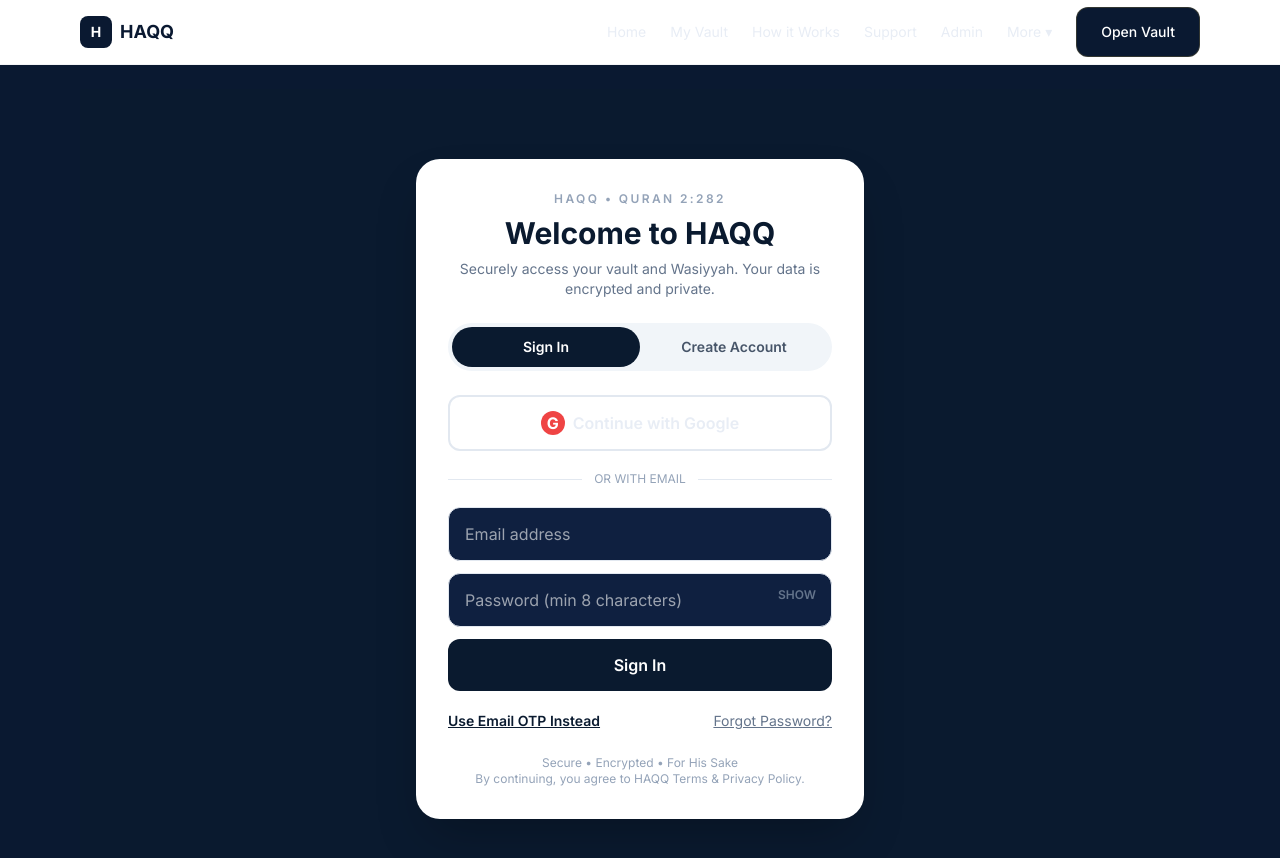
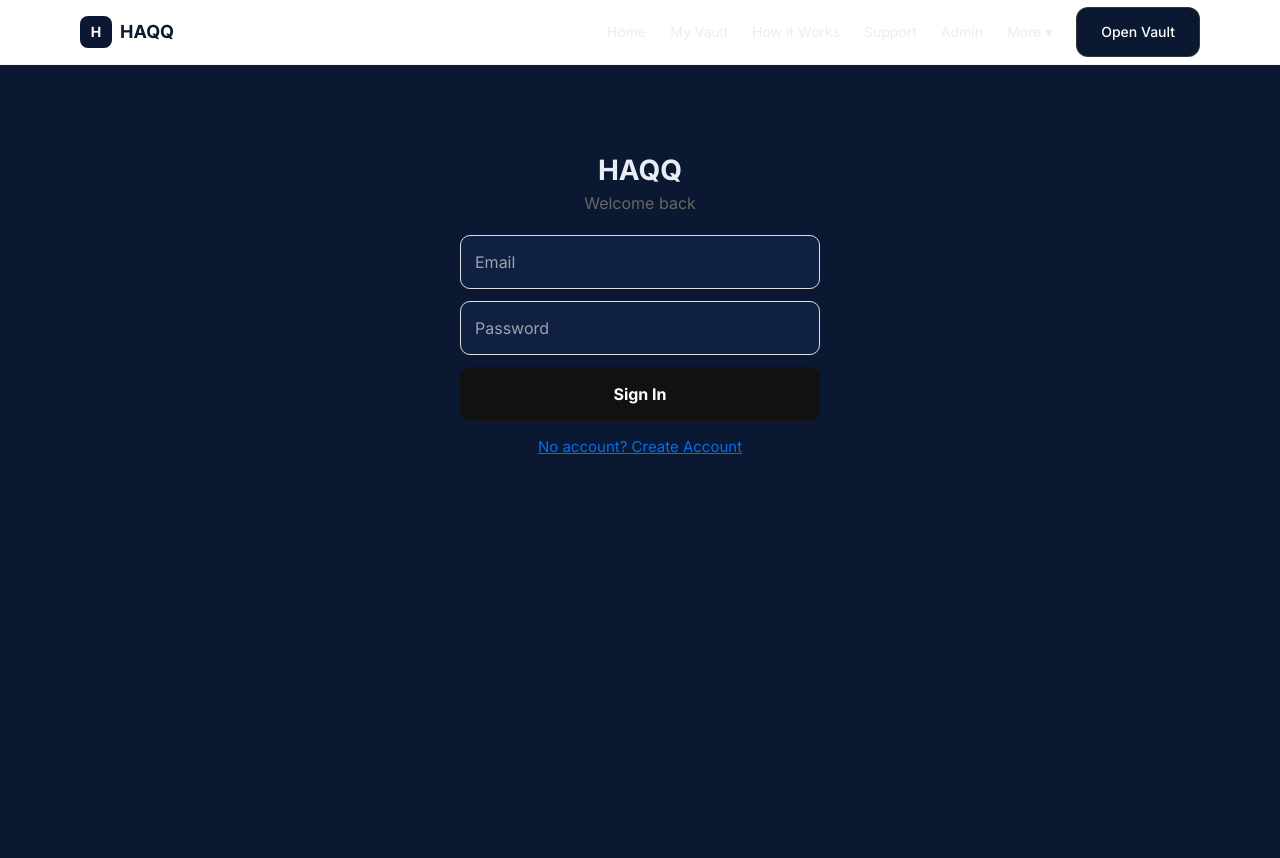
Before and after one commit to Habeebullahi7/Haqq-Vault, a Next.js app: page /login in a window 1280 px wide. Shown: the top 858 px of the page. After the commit the page ends 800 px from the top, so only its background shows below. Built offline with nearby package versions, Linux system fonts and the light colour scheme.

Commit message:
Refactor login page to simplify authentication flow

```diff
--- a/app/login/page.tsx
+++ b/app/login/page.tsx
@@ -1,134 +1,107 @@
 'use client'
 
 import { useState } from 'react'
-import { createClient } from '@/lib/supabase-client'
 import { useRouter } from 'next/navigation'
+import { supabase } from '@/lib/supabase'
 
 export default function LoginPage() {
-  const [mode, setMode] = useState<'signin' | 'signup' | 'forgot' | 'otp'>('signin')
+  const router = useRouter()
+  const [isSignup, setIsSignup] = useState(false)
+  const [name, setName] = useState('')
   const [email, setEmail] = useState('')
   const [password, setPassword] = useState('')
-  const [fullName, setFullName] = useState('')
-  const [otpCode, setOtpCode] = useState('')
   const [loading, setLoading] = useState(false)
   const [message, setMessage] = useState('')
-  const [showPassword, setShowPassword] = useState(false)
 
-  const supabase = createClient()
-  const router = useRouter()
-
-  const handleGoogle = async () => {
-    setLoading(true)
-    const { error } = await supabase.auth.signInWithOAuth({
-      provider: 'google',
-      options: { redirectTo: `${window.location.origin}/vault` }
-    })
-    if (error) setMessage(error.message)
-    setLoading(false)
-  }
-
-  const handleEmailAuth = async (e: React.FormEvent) => {
+  async function handleSubmit(e: React.FormEvent) {
     e.preventDefault()
     setLoading(true)
     setMessage('')
-    if (mode === 'signin') {
-      const { error } = await supabase.auth.signInWithPassword({ email, password })
-      if (error) setMessage(error.message)
-      else router.push('/vault')
-    }
-    if (mode === 'signup') {
+
+    if (isSignup) {
+      // CREATE ACCOUNT
       const { error } = await supabase.auth.signUp({
-        email, password,
-        options: { data: { full_name: fullName } }
+        email,
+        password,
+        options: { data: { full_name: name } }
       })
-      if (error) setMessage(error.message)
-      else setMessage('Account created. Please check your email to confirm your account, then sign in.')
-    }
-    if (mode === 'forgot') {
-      const { error } = await supabase.auth.resetPasswordForEmail(email, {
-        redirectTo: `${window.location.origin}/login`
+      if (error) {
+        setMessage(error.message)
+      } else {
+        setMessage('Account created! Now click Sign In below.')
+        setIsSignup(false)
+      }
+    } else {
+      // SIGN IN
+      const { error } = await supabase.auth.signInWithPassword({
+        email,
+        password,
       })
-      if (error) setMessage(error.message)
-      else setMessage('Password reset link sent to your email.')
+      if (error) {
+        setMessage('Login failed: ' + error.message)
+      } else {
+        router.push('/vault')
+        router.refresh()
+      }
     }
     setLoading(false)
   }
 
-  const sendOtp = async () => {
-    setLoading(true)
-    const { error } = await supabase.auth.signInWithOtp({ email })
-    if (error) setMessage(error.message)
-    else setMessage('6-digit code sent to your email.')
-    setLoading(false)
-  }
+  return (
+    <div style={{ maxWidth: 400, margin: '40px auto', padding: 20 }}>
+      <h1 style={{ textAlign: 'center', fontSize: 28, fontWeight: 'bold' }}>HAQQ</h1>
+      <p style={{ textAlign: 'center', color: '#666', marginBottom: 20 }}>
+        {isSignup ? 'Create your account' : 'Welcome back'}
+      </p>
 
-  const verifyOtp = async () => {
-    setLoading(true)
-    const { error } = await supabase.auth.verifyOtp({ email, token: otpCode, type: 'email' })
-    if (error) setMessage(error.message)
-    else router.push('/vault')
-    setLoading(false)
-  }
+      <form onSubmit={handleSubmit} style={{ display: 'flex', flexDirection: 'column', gap: 12 }}>
+        {isSignup && (
+          <input
+            value={name}
+            onChange={(e) => setName(e.target.value)}
+            placeholder="Full Name"
+            required
+            style={{ padding: 14, borderRadius: 10, border: '1px solid #ddd', fontSize: 16 }}
+          />
+        )}
+        <input
+          type="email"
+          value={email}
+          onChange={(e) => setEmail(e.target.value)}
+          placeholder="Email"
+          required
+          style={{ padding: 14, borderRadius: 10, border: '1px solid #ddd', fontSize: 16 }}
+        />
+        <input
+          type="password"
+          value={password}
+          onChange={(e) => setPassword(e.target.value)}
+          placeholder="Password"
+          required
+          style={{ padding: 14, borderRadius: 10, border: '1px solid #ddd', fontSize: 16 }}
+        />
 
-  return (
-    <div className="min-h-screen bg-[#0A1A2F] flex items-center justify-center px-4 py-10">
-      <div className="w-full max-w-md bg-white rounded-3xl p-6 sm:p-8 shadow-2xl">
-        <div className="text-center mb-6">
-          <p className="text-xs tracking-[0.2em] text-slate-400 font-semibold">HAQQ • QURAN 2:282</p>
-          <h1 className="text-3xl font-bold text-[#0A1A2F] mt-2">Welcome to HAQQ</h1>
-          <p className="text-slate-500 text-sm mt-2">Securely access your vault and Wasiyyah. Your data is encrypted and private.</p>
-        </div>
+        <button
+          type="submit"
+          disabled={loading}
+          style={{ padding: 15, borderRadius: 10, background: '#111', color: '#fff', fontSize: 16, fontWeight: 'bold', border: 'none', cursor: 'pointer' }}
+        >
+          {loading ? 'Please wait...' : isSignup ? 'Create Account' : 'Sign In'}
+        </button>
+      </form>
 
-        <div className="flex bg-slate-100 rounded-full p-1 mb-6">
-          <button onClick={() => setMode('signin')} className={`flex-1 py-2.5 rounded-full text-sm font-semibold ${mode === 'signin' ? 'bg-[#0A1A2F] text-white' : 'text-slate-600'}`}>Sign In</button>
-          <button onClick={() => setMode('signup')} className={`flex-1 py-2.5 rounded-full text-sm font-semibold ${mode === 'signup' ? 'bg-[#0A1A2F] text-white' : 'text-slate-600'}`}>Create Account</button>
-        </div>
+      {message && (
+        <p style={{ marginTop: 15, textAlign: 'center', background: '#f5f5f5', padding: 12, borderRadius: 10, fontSize: 14 }}>
+          {message}
+        </p>
+      )}
 
-        <button onClick={handleGoogle} disabled={loading} className="w-full border-2 border-slate-200 rounded-xl py-3.5 font-semibold flex items-center justify-center gap-2 hover:bg-slate-50">
-          <span className="w-6 h-6 bg-red-500 text-white rounded-full flex items-center justify-center font-bold">G</span>
-          Continue with Google
-        </button>
-
-        <div className="flex items-center gap-3 my-5">
-          <div className="h-px bg-slate-200 flex-1" />
-          <span className="text-xs text-slate-400">OR WITH EMAIL</span>
-          <div className="h-px bg-slate-200 flex-1" />
-        </div>
-
-        {mode !== 'otp' ? (
-          <form onSubmit={handleEmailAuth} className="space-y-3">
-            {mode === 'signup' && (
-              <input value={fullName} onChange={e => setFullName(e.target.value)} placeholder="Full Name" required className="w-full border border-slate-200 rounded-xl px-4 py-3.5 outline-none focus:border-[#0A1A2F]" />
-            )}
-            <input type="email" value={email} onChange={e => setEmail(e.target.value)} placeholder="Email address" required className="w-full border border-slate-200 rounded-xl px-4 py-3.5 outline-none focus:border-[#0A1A2F]" />
-            {mode !== 'forgot' && (
-              <div className="relative">
-                <input type={showPassword ? 'text' : 'password'} value={password} onChange={e => setPassword(e.target.value)} placeholder="Password (min 8 characters)" required minLength={8} className="w-full border border-slate-200 rounded-xl px-4 py-3.5 outline-none focus:border-[#0A1A2F]" />
-                <button type="button" onClick={() => setShowPassword(!showPassword)} className="absolute right-4 top-3.5 text-xs font-semibold text-slate-500">{showPassword ? 'HIDE' : 'SHOW'}</button>
-              </div>
-            )}
-            <button disabled={loading} className="w-full bg-[#0A1A2F] text-white rounded-xl py-3.5 font-semibold">
-              {loading ? 'Please wait...' : mode === 'signin' ? 'Sign In' : mode === 'signup' ? 'Create Account' : 'Send Reset Link'}
-            </button>
-          </form>
-        ) : (
-          <div className="space-y-3">
-            <input type="email" value={email} onChange={e => setEmail(e.target.value)} placeholder="Email address" className="w-full border border-slate-200 rounded-xl px-4 py-3.5 outline-none" />
-            <button onClick={sendOtp} disabled={loading} className="w-full bg-[#0A1A2F] text-white rounded-xl py-3.5 font-semibold">Send OTP Code</button>
-            <input value={otpCode} onChange={e => setOtpCode(e.target.value)} placeholder="Enter 6-digit code" className="w-full border border-slate-200 rounded-xl px-4 py-3.5 outline-none text-center tracking-[0.3em]" />
-            <button onClick={verifyOtp} disabled={loading} className="w-full border-2 border-[#0A1A2F] rounded-xl py-3.5 font-semibold">Verify & Sign In</button>
-          </div>
-        )}
-
-        {message && <p className="mt-4 text-sm text-center bg-slate-50 border rounded-xl p-3 text-slate-700">{message}</p>}
-
-        <div className="flex justify-between mt-5 text-sm">
-          <button onClick={() => setMode(mode === 'otp' ? 'signin' : 'otp')} className="text-[#0A1A2F] font-semibold underline">{mode === 'otp' ? 'Use Password Instead' : 'Use Email OTP Instead'}</button>
-          <button onClick={() => setMode(mode === 'forgot' ? 'signin' : 'forgot')} className="text-slate-500 underline">{mode === 'forgot' ? 'Back to Sign In' : 'Forgot Password?'}</button>
-        </div>
-
-        <p className="text-center text-xs text-slate-400 mt-6">Secure • Encrypted • For His Sake<br />By continuing, you agree to HAQQ Terms & Privacy Policy.</p>
-      </div>
+      <button
+        onClick={() => { setIsSignup(!isSignup); setMessage('') }}
+        style={{ marginTop: 15, width: '100%', background: 'none', border: 'none', color: '#0070f3', fontSize: 15, cursor: 'pointer', textDecoration: 'underline' }}
+      >
+        {isSignup ? 'Already have account? Sign In' : "No account? Create Account"}
+      </button>
     </div>
   )
-    }
+}
```
